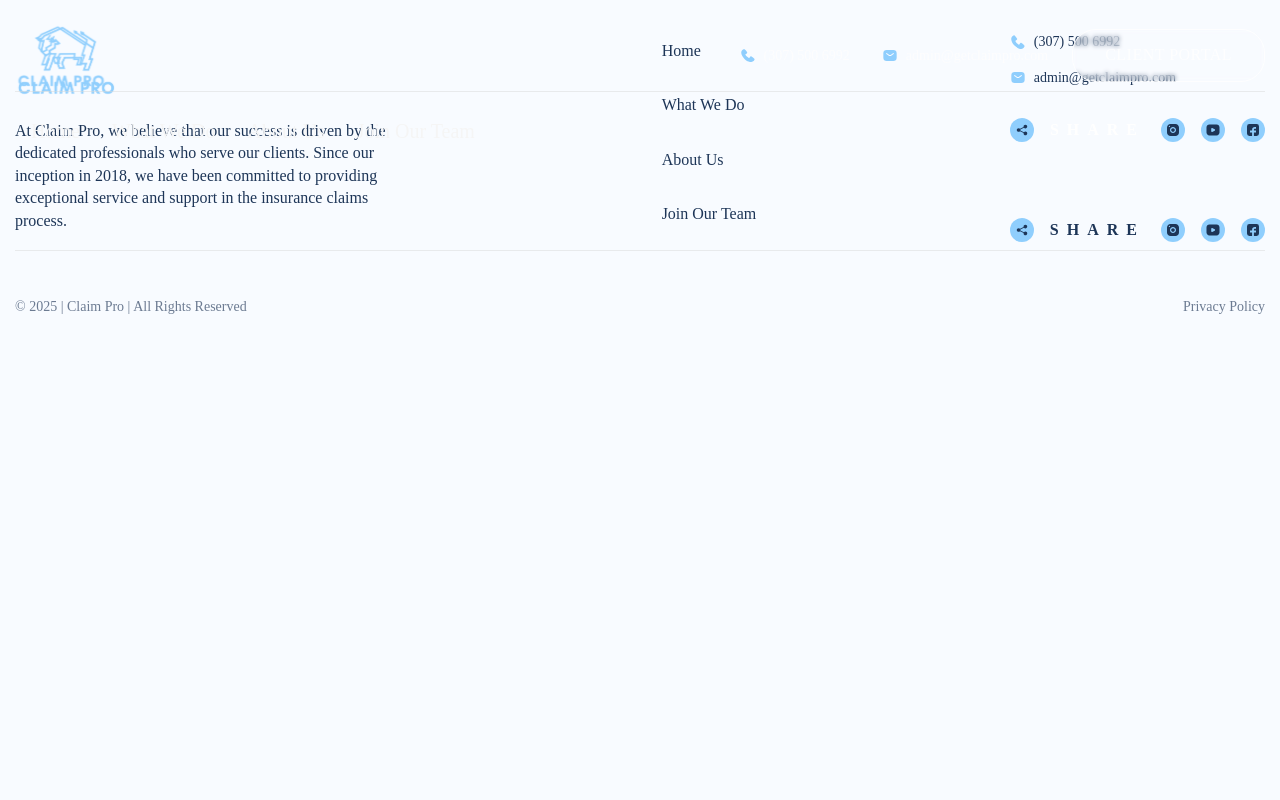
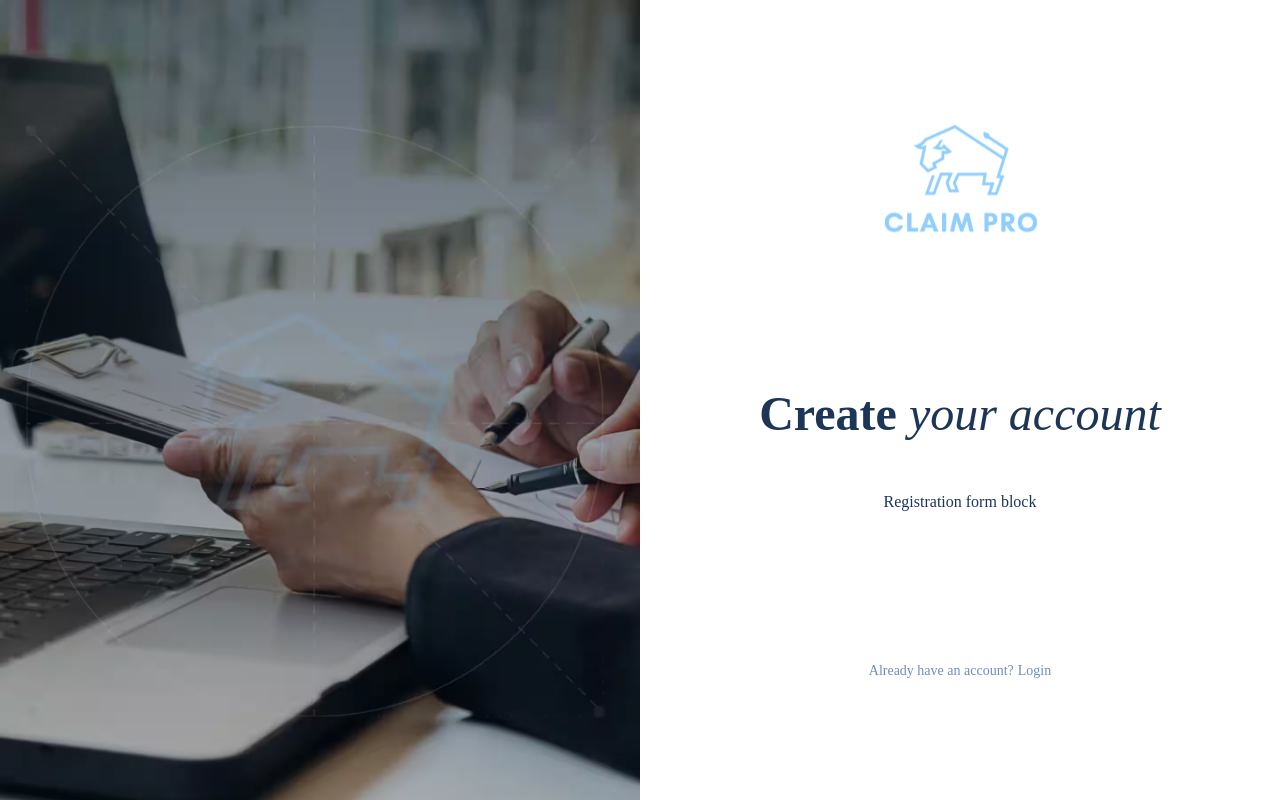
Before and after one commit to Kotiko-UA/claim-pro, a Nuxt app: page /auth/Registration in a window 1280 px wide. Built offline with nearby package versions, Linux system fonts and the light colour scheme.

Commit message:
auth pages update

```diff
--- a/app/assets/scss/utils/_variables.scss
+++ b/app/assets/scss/utils/_variables.scss
@@ -5,6 +5,7 @@
   --Text-light: #f5f5f5;
   --Text-secondary: #6c7b92;
   --Grey-light: #adb9cc;
+  --Gray: #6D8DB9;
 
   --transition-all: all 250ms cubic-bezier(0.4, 0, 0.2, 1);
   --transition-color: color 250ms cubic-bezier(0.4, 0, 0.2, 1);
--- /dev/null
+++ b/app/components/auth/CommonAuth.vue
@@ -0,0 +1,166 @@
+<script setup lang="ts">
+import Logo from '@/assets/images/icons/logo-icon.svg?url'
+
+type CommonAuthProps = {
+  title?: string
+}
+
+const props = withDefaults(defineProps<CommonAuthProps>(), {
+  title: '',
+})
+</script>
+
+<template>
+  <section class="auth-section">
+    <div class="auth-bg"></div>
+    <div class="auth-right-block">
+      <div class="container auth-container">
+        <div class="auth-content">
+          <NuxtLink to="/">
+            <img class="auth-logo" loading="lazy" :src="Logo" alt="logo image" />
+          </NuxtLink>
+
+          <div>
+            <h1 v-if="props.title" class="auth-title" v-html="props.title" />
+            <slot name="form" />
+          </div>
+
+           <slot name="auth-link" />
+        </div>
+      </div>
+    </div>
+  </section>
+</template>
+
+<style lang="scss" scoped>
+
+   .auth-section {
+      height: 100svh;
+      padding: 24px 16px;
+      background-image: url('/bg/auth-hero.avif');
+      background-repeat: no-repeat;
+      background-position: top left;
+      background-size: cover;
+      box-sizing: border-box;
+
+      @include tablet {
+        background: none;
+        padding: 0;
+        display: grid;
+        grid-template-columns: repeat(2, 1fr);
+        height: 100svh;
+      }
+    }
+
+    .auth-container{
+      height: 100%;
+    }
+
+    .auth-right-block {
+      display: flex;
+      flex-direction: column;
+      justify-content: center;
+      height: 100%;
+      padding: 40px 0;
+      box-sizing: border-box;
+      background-color: var(--Light);
+
+      @include tablet {
+        padding: 80px 0;
+      }
+
+      @include laptop {
+         padding: 120px 0;
+      }
+    }
+
+    .auth-content{
+      display: flex;
+      flex-direction: column;
+      align-items: center;
+      text-align: center;
+      justify-content: space-between;
+      height: 100%;
+    }
+
+    .auth-logo{
+      width: 84px;
+      height: 59px;
+
+      @include tablet {
+        width: 120px;
+        height: 85px;
+      }
+
+      @include laptop {
+        width: 163px;
+        height: 116px;
+      }
+
+    }
+
+    .auth-bg{
+      @include tablet {
+        background-image: url('/bg/auth-hero.avif');
+        background-repeat: no-repeat;
+        background-position: top left;
+        background-size: cover;
+      }
+    }
+
+    :deep(.auth-title){
+      font-style: italic;
+      font-weight: 300;
+      font-size: 28px;
+      line-height: 120%;
+      color: var(--Dark);
+      margin-bottom: 48px;
+
+        @include tablet {
+          font-size: 36px;
+        }
+
+        @include laptop {
+          font-size: 48px;
+        }
+    }
+
+    :deep(.auth-title span){
+      font-weight: 600;
+      font-style: normal;
+    }
+
+
+    :deep(.auth-link-text){
+      display: flex;
+      gap: 4px;
+      font-weight: 400;
+      font-size: 14px;
+      line-height: 120%;
+      text-align: center;
+      color: var(--Gray);
+
+    }
+
+    :deep(.auth-link) {
+      position: relative;
+      text-decoration: none;
+      cursor: pointer;
+
+      &::after {
+        content: "";
+        position: absolute;
+        left: 0;
+        bottom: 0;
+        width: 0%;
+        height: 1px; /* толщина линии */
+        background-color: currentColor;
+        transition: width 0.3s ease;
+      }
+
+      &:hover::after {
+        width: 100%;
+      }
+}
+
+</style>
--- a/app/layouts/default.vue
+++ b/app/layouts/default.vue
@@ -1,8 +1,15 @@
-<script setup lang="ts"></script>
+<script setup lang="ts">
+import { useRoute } from "vue-router";
+
+const route = useRoute();
+const hideLayout = route.path.startsWith("/auth/");
+
+</script>
+
 <template>
 	<div>
-		<FeaturesHeader />
+		<FeaturesHeader v-if="!hideLayout" />
 		<slot />
-		<FeaturesFooter />
+		<FeaturesFooter v-if="!hideLayout" />
 	</div>
 </template>
--- /dev/null
+++ b/app/pages/auth/Login.vue
@@ -0,0 +1,22 @@
+<script setup lang="ts">
+import CommonAuth from '~/components/auth/CommonAuth.vue';
+
+</script>
+<template>
+  <CommonAuth
+  title="<span>Login into </span> your account"
+>
+   <template #form>
+      <p>Login form block</p>
+    </template>
+
+    <template #auth-link>
+      <p class="auth-link-text">
+        Don't have an account?
+        <span class="auth-link">
+          <NuxtLink to="/auth/registration">Sign up</NuxtLink>
+        </span>
+      </p>
+    </template>
+</CommonAuth>
+</template>
--- /dev/null
+++ b/app/pages/auth/Registration.vue
@@ -0,0 +1,23 @@
+<script setup lang="ts">
+import CommonAuth from '~/components/auth/CommonAuth.vue';
+</script>
+
+<template>
+
+  <CommonAuth
+      title="<span>Create </span> your account"
+    >
+    <template #form>
+      <p>Registration form block</p>
+    </template>
+
+    <template #auth-link>
+      <p class="auth-link-text">
+        Already have an account?
+        <span class="auth-link">
+          <NuxtLink to="/auth/login">Login</NuxtLink>
+        </span>
+      </p>
+    </template>
+    </CommonAuth>
+</template>
--- /dev/null
+++ b/app/pages/auth/ResetPass.vue
@@ -0,0 +1,13 @@
+<script setup lang="ts">
+import CommonAuth from '~/components/auth/CommonAuth.vue';
+
+</script>
+<template>
+    <CommonAuth
+      title="<span>Reset </span> password"
+    >
+    <template #form>
+      <p>Reset password form block</p>
+    </template>
+    </CommonAuth>
+</template>
```
Also changed, not shown: public/bg/auth-hero.avif (added), 1 other file (tests, documents, lock files or other folders).
